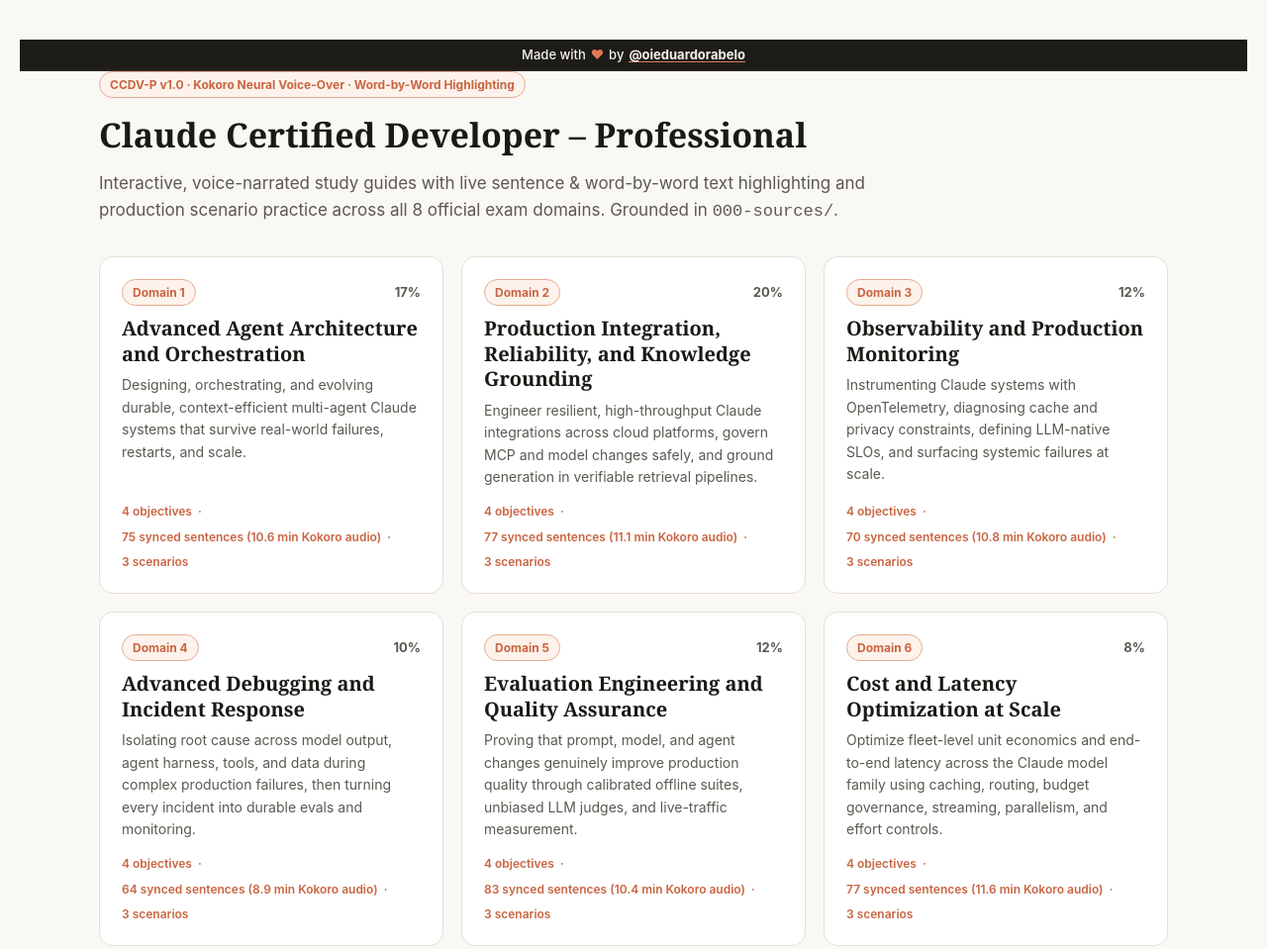
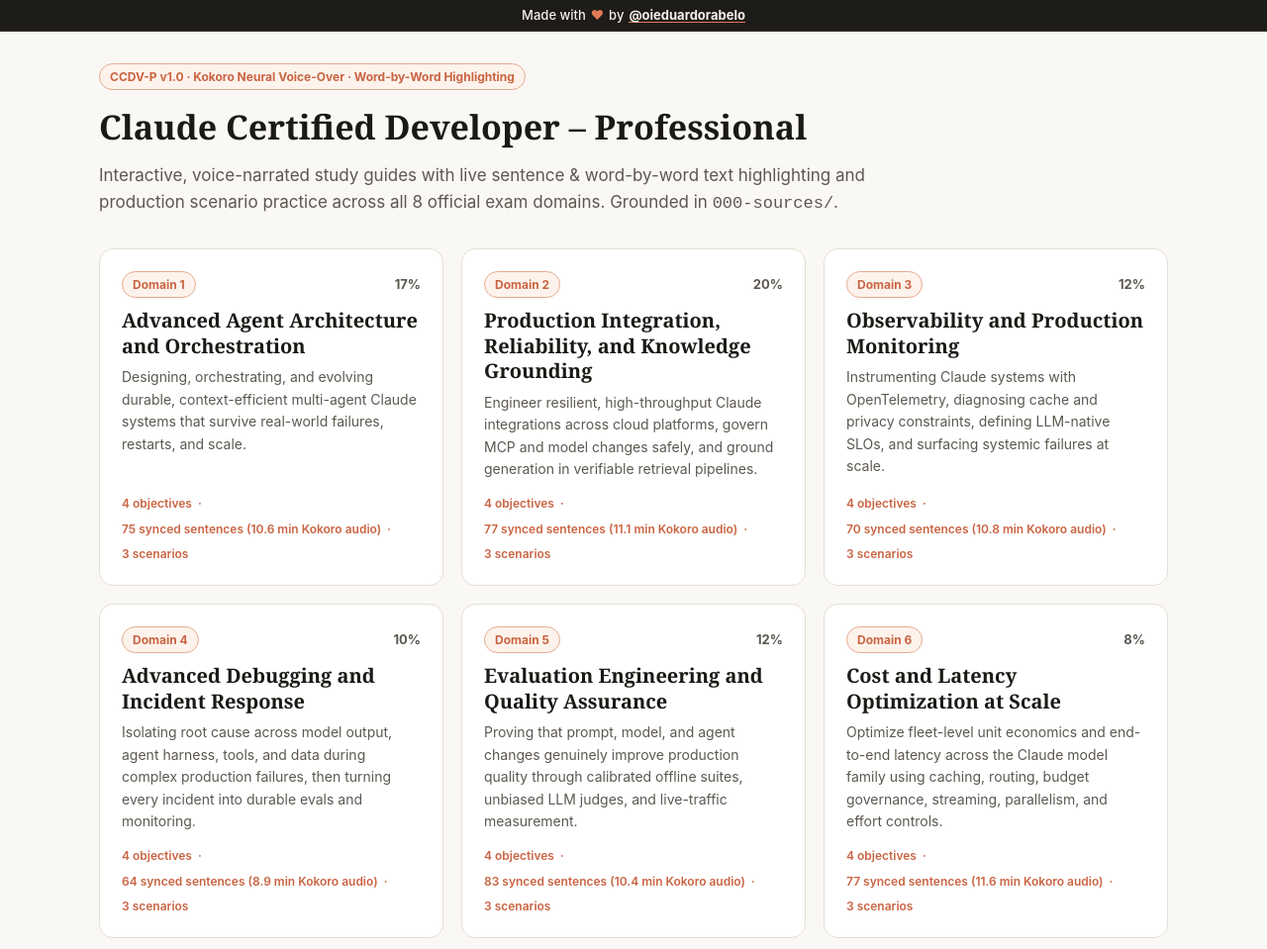
Before and after one commit to oieduardorabelo/claude-certified-developer-professional, a plain HTML site: page index.html in a window 1280 px wide. Shown: the top 959 px of the page at 99% size. Drawn offline with Linux system fonts and the light colour scheme.

Commit message:
Add README; fix banner spacing on home page

```diff
--- a/index.html
+++ b/index.html
@@ -47,6 +47,7 @@ h1 { font-family: Georgia, serif; font-size: 34px; margin: 10px 0 8px; }
 .made-by-banner .heart{color:#E07A56;}
 .made-by-banner a{color:#F5F2EC;font-weight:700;text-decoration:none;border-bottom:1px solid #E07A56;}
 .made-by-banner a:hover{color:#E07A56;}
+.made-by-banner{margin:-40px -20px 32px;}
 </style>
 <div class="made-by-banner">Made with <span class="heart" aria-label="love">&hearts;</span> by <a href="https://github.com/oieduardorabelo/claude-certified-developer-professional" target="_blank" rel="noopener">@oieduardorabelo</a></div>
 
```
Also changed, not shown: 1 other file.
